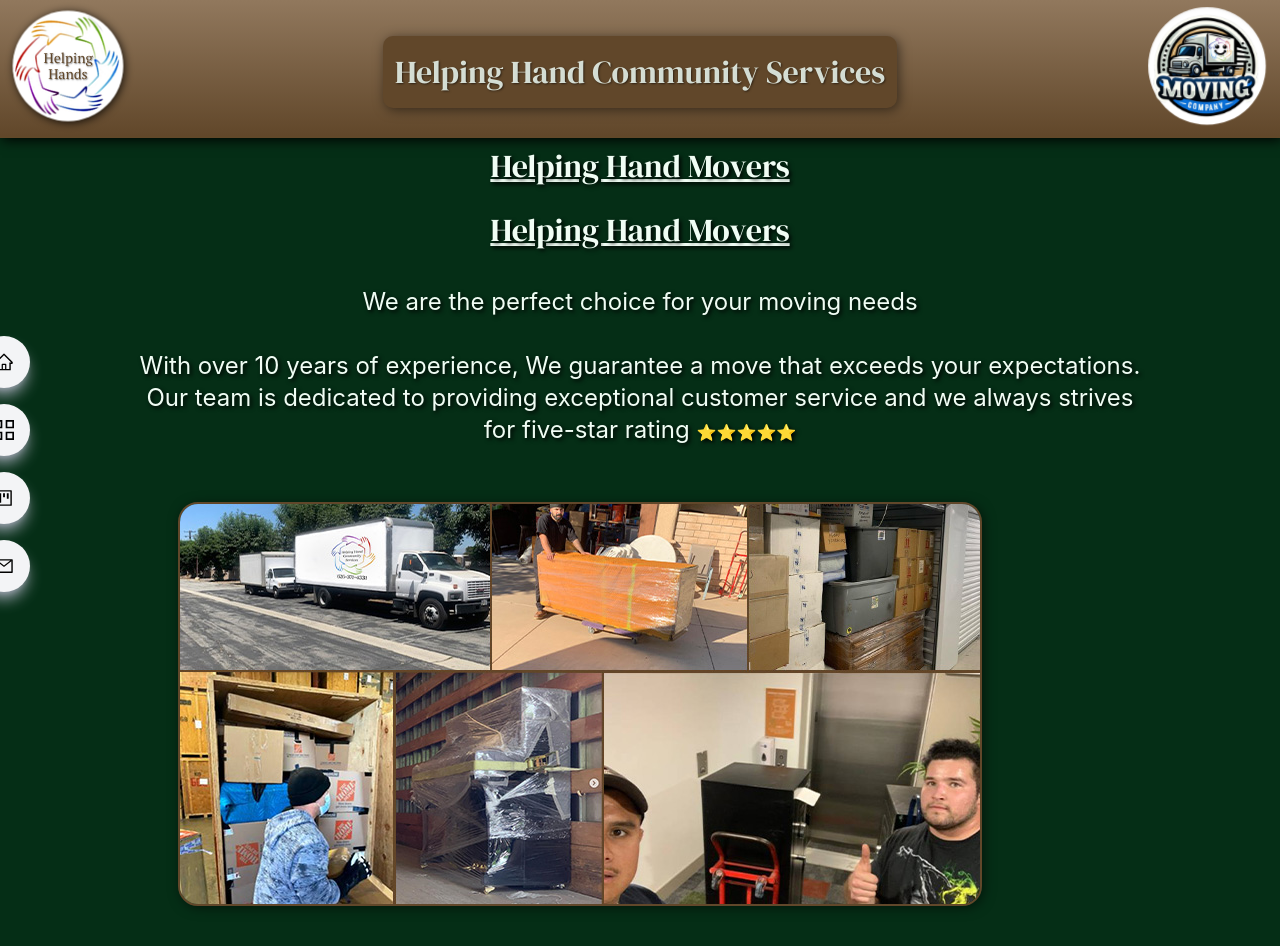
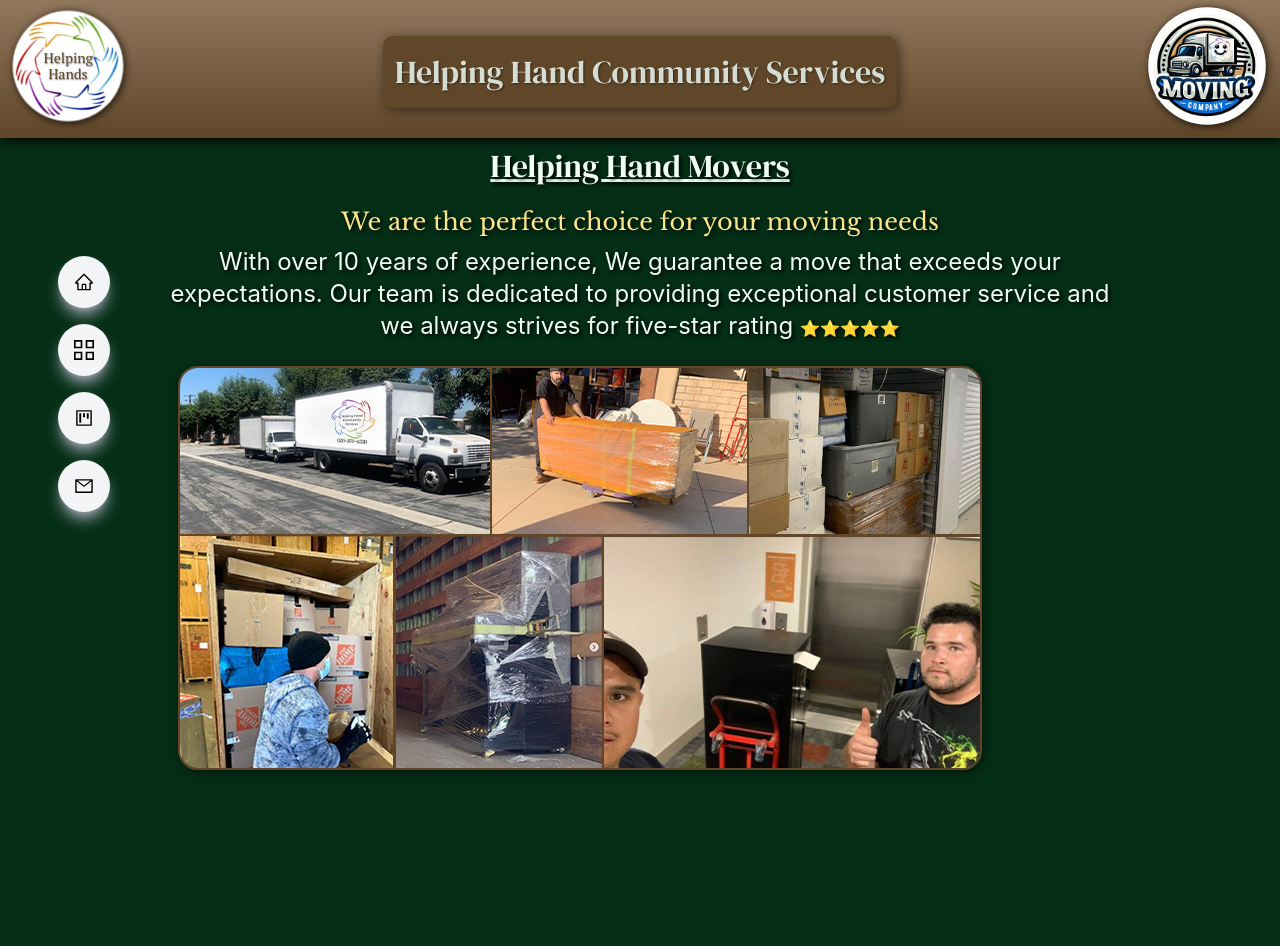
Before and after one commit to MyBaBB/HelpingHands, a React (Vite) app: page / in a window 1280 px wide. Shown: the top 946 px of the page. After the commit the page ends 884 px from the top, so only its background shows below. Built offline with nearby package versions, Linux system fonts and the light colour scheme.

Commit message:
fine tuning what I have already

```diff
--- a/src/components/Accordian01.jsx
+++ b/src/components/Accordian01.jsx
@@ -21,14 +21,12 @@
   };
 
   return (
-
+      <div>
+        <>
       <div onClick={toggleAccordion01}
-      className={`openMenu relative flex justify-center items-center w-full h-full my-4
+      className={`openMenu relative flex justify-center items-center w-full h-full my-10
       }`}
-
     >
-
-
         <div className=' md:hidden bg-black  rounded-3xl w-full p-1 m-1 text-left shadow-lg shadow-gray-700
         cursor-pointer hover:scale-105 ease-in-out duration-300'>
 
@@ -69,7 +67,8 @@
             }
         </div>
       </div>
-
+      </>
+      </div>
   );
 };
 
--- a/src/components/MainHands.jsx
+++ b/src/components/MainHands.jsx
@@ -15,17 +15,10 @@
 <div className='bodyWrapper -mr-3'>
   <div className='HeaderWrapper '>
 
-
-
-
-
+           {/* the Animated Helping Hands */}
       <a href="https://www.facebook.com/Helpinghandservices626/about">
-
-
-
       <div className='RotateHandsWrapper fixed   flex w-fit
        p-1 shadow-inner  bg-white rounded-full
-
        -top-[2.5rem] xs:-top-[2.5rem] sm:-top-[1.95rem]  md:-top-[1.35rem] lg:-top-[.8rem]
        -left-[2rem] xxs:-left-2rem sm:-left-[1.75rem] md:-left-[1.35rem] lg:-left-[.7rem]  >
           scale-[35%] sm:scale-[50%] md:scale-[60%] lg:scale-[70%] '>
@@ -34,10 +27,10 @@
                <img src={HelpingHands} alt="Helping Hands" />
          </div>
       <div id='RotateHandsWords'></div>
+    </div>
+      </a> {/*  the Animated Helping Hands */}
 
-    </div>
-  </a>
-
+           {/*  Helping Hand Heading 1 sm: hidden  */}
        <p className='HelpingHandHeading1  text-green-50/[.85]
            xxs:hidden  sm:hidden md:block lg:block xl:block hidden
            text-[.50rem] xxs:text-[.575rem] xs:text-[.7rem] sm:text-[1rem]
@@ -46,7 +39,9 @@
            translate-x-[10%] xs:translate-x-[0%] lg:translate-x-[0%] xl:translate-x-[0%]
            translate-y-[-.90rem] xs:translate-y-[-1.2rem] lg:translate-y-[-1rem]      '>
              Helping Hand  Community Services
-       </p>
+       </p>{/*  Helping Hand Heading 1 sm: hidden  */}
+
+           {/*  Helping Hand Heading 2 lg: hidden */}
        <p className='HelpingHandHeading2 text-green-50/[.85]
              md:hidden lg:hidden xl:hidden
              text-[.50rem] xxs:text-[.575rem] xs:text-[.7rem] sm:text-[1rem]
@@ -55,8 +50,9 @@
 
            translate-y-[-.90rem] xs:translate-y-[-1.2rem] lg:translate-y-[-1rem]      '>
              Helping Hand <br /> Community Services
-       </p>
+       </p>{/* Helping Hand Heading 2 lg: hidden  */}
 
+            {/* Mover Icon */}
        <div className='MovericonWrapper fixed flex w-fit
            p-1 shadow-inner  bg-white rounded-full  hidden md:block
                md:-top-[1.55rem] lg:-top-[1.15rem]
@@ -65,47 +61,48 @@
          <div className=' relative w-[160px]'>
                <img src={Movericon2} alt="Mover Icon" />
         </div>
+      </div>{/* Mover Icon */}
+
     </div>
-    </div>
- </div>
+ </div>     {/*above is the HeaderWrapper */}
 
 
 
-
-
-
-
-<div className='relative  block  px-[10px]   sm:px-[4rem]
+<div className=' relative  block  px-[10px]   sm:px-[4rem]
         mt-[4rem]   md:mt-[6.5rem] text-green-50' style={{ textShadow: '2px 2px 4px rgba(0, 0, 0, 1)' }}>
 
 
 
+        <h1 id='HelpingHandMovers_H1' className='WhiteSpaceNowrap   mb-0  sm:mb-4'> Helping Hand Movers</h1>
 
-       <h1 id='HelpingHandMovers_H1' className='WhiteSpaceNowrap   sm:mb-4'> Helping Hand Movers</h1>
-
-
-        <h1 id='HelpingHandMovers_H1' className='WhiteSpaceNowrap   mb-0  sm:mb-4'> Helping Hand Movers</h1>
+            {/* TruckSmallScreen */}
          <div className='flex justify-center content-center'>
          <div className='Movers md:hidden relative flex w-fit  mt-1.5 md:mt-[1.2rem] block'>
        <img src={TruckSmallScreen} alt="Two Guys" className=' rounded-[18px] z-1' />
          </div>
          </div>
+            {/* TruckSmallScreen */}
 
+            {/*  TopIntro */}
+<article>
+        <h2 className='TopIntro text-2xl md:px-[4rem] mb-2 text-amber-200 text-2xl'>    We are the perfect choice for your moving needs
+        </h2>
+        <p className='text-2xl  md:px-[4rem]'>
+           With over 10 years of experience, We guarantee a move that exceeds your expectations. Our team is dedicated to providing exceptional customer service  and we always strives for
+           <span className='whitespace-nowrap'> five-star rating </span>
+           <span className='text-base'> ⭐⭐⭐⭐⭐</span>
+        </p>
+</article>
+            {/*  TopIntro */}
 
-
-
-        <p className='text-2xl md:pt-4'>    We are the perfect choice for your moving needs</p><p className='text-2xl md:p-8'> With over 10 years of experience, We guarantee a move that exceeds your expectations. Our team is dedicated to providing exceptional customer service  and we always strives for <span className='whitespace-nowrap'> five-star rating </span>
-        <span className='text-base'> ⭐⭐⭐⭐⭐</span></p>
-
-
-            {/* this is the Hidden Image from photoshop,
-               Several images in one Hidden for large screens. */}
+            {/* Several images in one Hidden for large screens. */}
        <div className='Movers relative flex w-fit mt-[1.5rem]
         hidden md:block
         md:ml-14 lg:ml-16 xl:ml-20'>
        <img src={Movers} alt="Movers" className='MoversImg rounded-[18px] z-0' />
        </div>
-       {/* xxxxxxxxxxxxxx  above Hidden image  xxxxxxxxxxxxxxx */}
+            {/* Several images in one Hidden for large screens. */}
+
 <Accordian01 />
 </div>
   </>
--- a/src/components/Sidenav.jsx
+++ b/src/components/Sidenav.jsx
@@ -1,26 +1,28 @@
 /* eslint-disable no-unused-vars */
 
 // eslint-disable-next-line no-unused-vars
-import React, {useState} from 'react'
-import {AiOutlineMenu, AiOutlineHome, AiOutlineProject, AiOutlineMail } from 'react-icons/ai';
-import {GrProjects} from 'react-icons/gr';
+import React, {useState}
+        from 'react'
+import {AiOutlineMenu, AiOutlineHome, AiOutlineProject, AiOutlineMail }
+        from 'react-icons/ai';
+import {GrProjects}
+        from 'react-icons/gr';
 
 const Sidenav = () => {
-
    const [nav, setNav] = useState(false)
-
-   const handleNav = () => {
+       const handleNav = () => {
           setNav(!nav);
-
     };
-
   return (
     <div>
-   <div className='outersideContainer '>
-    <AiOutlineMenu  size={50} onClick={handleNav} className='fixed top-4 sm:top-[1.5rem]  right-5 sm:right-4  z-[99] md:hidden
+      <>
+     <div className='outersideContainer '>
+       <AiOutlineMenu  size={50} onClick={handleNav} className='fixed top-4 sm:top-[1.5rem]  right-5 sm:right-4  z-[99] md:hidden
 
     ' style={{color:"#403121"}}  />
      {
+
+              /* The hidden Mobile Screen  */
       nav ? (
         <div className='fixed  top-0 left-0 right-0 bottom-0 w-full h-screen bg-white/90 flex flex-col justify-center items-center z-20 '>
 
@@ -49,8 +51,12 @@
         : (
         ''
         )}
-     <div className='upperNav md:block hidden fixed top-[25%] z-10
-          ml-[-1rem]  lg:ml-[-1rem] xl:ml-[-4rem]  md:mt-32 lg:mt-38
+           {/*  The hidden Mobile Screen    */}
+
+
+                 {/* sideButtons */}
+      <div className='sideButtonsWrapper hidden md:block  fixed top-[15%] z-10
+          ml-[1rem]  lg:ml-[-1rem] xl:ml-[1rem]  md:mt-32 lg:mt-38
      '>
       <div className='flex flex-col '>
         <a href="#main" className='rounded-full shadow-lg bg-gray-100 shadow-gray-400 m-2 p-4 cursor-pointer hover:scale-110 ease-in duration-300'>
@@ -62,16 +68,16 @@
         <a href="#projects" className='rounded-full shadow-lg bg-gray-100 shadow-gray-400 m-2 p-4 cursor-pointer hover:scale-110 ease-in duration-300'>
          <AiOutlineProject size={20} />
         </a>
-       {/*  <a href="#" className='rounded-full shadow-lg bg-gray-100 shadow-gray-400 m-2 p-4 cursor-pointer hover:scale-110 ease-in duration-300'>
-         <BsPerson size={20} />
-        </a> */}
         <a href="#contact" className='rounded-full shadow-lg bg-gray-100 shadow-gray-400 m-2 p-4 cursor-pointer hover:scale-110 ease-in duration-300'>
          <AiOutlineMail size={20} />
-
-        </a>
+       </a>
       </div>
      </div>
+                 {/* sideButtons */}
+
+
      </div>
+     </>
     </div>
 
 
--- a/src/index.css
+++ b/src/index.css
@@ -103,7 +103,9 @@
 .RotateHandsWrapper{
   box-shadow: 2px 2px 12px rgba(0, 0, 0, 0.8);
 }
-
+.MovericonWrapper{
+  box-shadow: 2px 2px 12px rgba(0, 0, 0, 0.8);
+}
 
 
 #RotateHandsWords::after {
@@ -136,6 +138,11 @@
   text-decoration: underline;
 
 }
+  /*  header above */
+  .TopIntro {
+    font-family: Libre_Baskerville;
+  }
+
   .Movers {
 
     border: 2px solid #61472a;
@@ -143,8 +150,12 @@
     box-shadow: 2px 2px 12px rgba(0,0,0,0.5);
     z-index: 0;
   }
+ @media  (orientation: landscape) and (max-width: 900px) {
+   .sideButtonsWrapper {
+     top: 1rem;
+   }
 
-
+ }
 
  @font-face {
   font-family:'Creepster';
```
Lines whose indentation alone changed are shown as unchanged.
